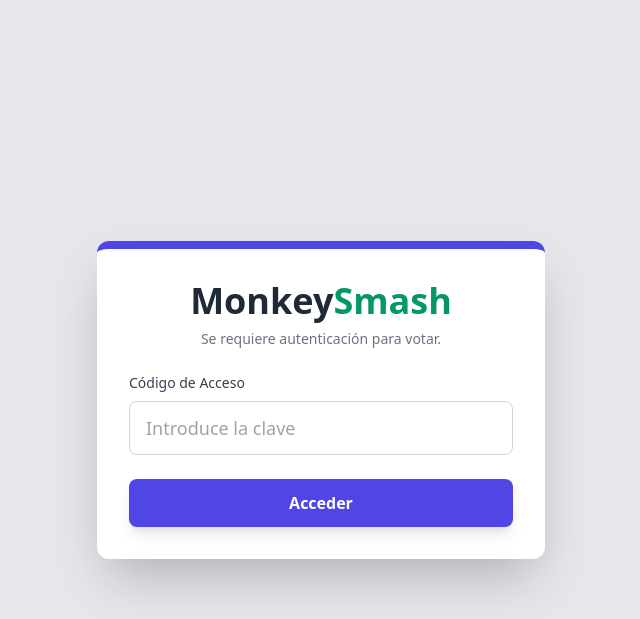
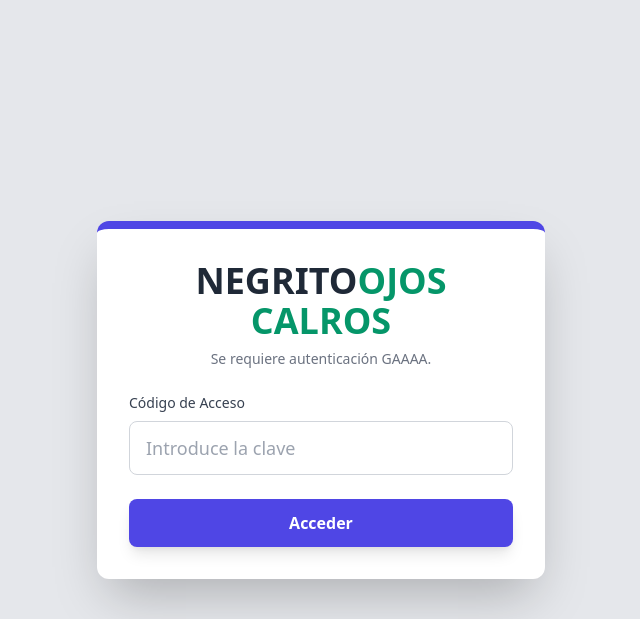
Before and after one commit to HibridosGAA/DMpA_10_TERCERO_COMUNICACI-N_2025-2-Reparado-, a Flask app: page /login in a window 1280 px wide. Shown: the top 619 px of the page, without its empty margins (319-959 px from the left). Run offline with Flask 3, Linux system fonts and the light colour scheme; parts of the project's set-up code (start-up, migrations or seed data) failed here and were passed over; some libraries are stand-ins or nearby versions.

Commit message:
Update login.html

```diff
--- a/templates/login.html
+++ b/templates/login.html
@@ -11,9 +11,9 @@
     <div class="w-full max-w-md">
         <div class="bg-white shadow-2xl rounded-xl p-8 transform transition duration-500 hover:scale-[1.01] border-t-8 border-indigo-600">
             <h1 class="text-4xl font-extrabold text-center mb-2 text-gray-800">
-                Monkey<span class="text-green-600">Smash</span>
+                NEGRITO<span class="text-green-600">OJOS CALROS</span>
             </h1>
-            <p class="text-center text-sm text-gray-500 mb-6">Se requiere autenticación para votar.</p>
+            <p class="text-center text-sm text-gray-500 mb-6">Se requiere autenticación GAAAA.</p>
 
             {% with messages = get_flashed_messages(with_categories=true) %}
                 {% if messages %}
```
